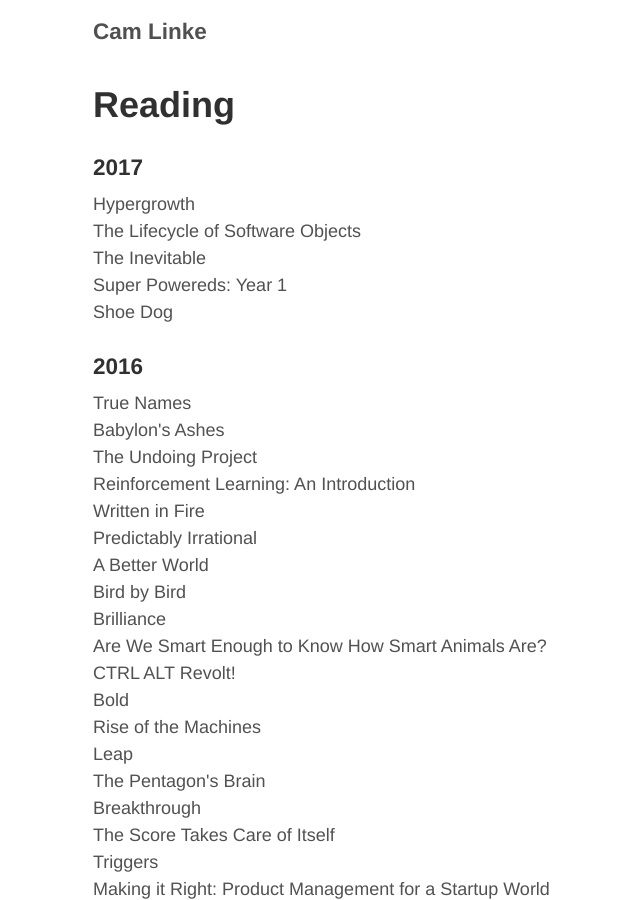
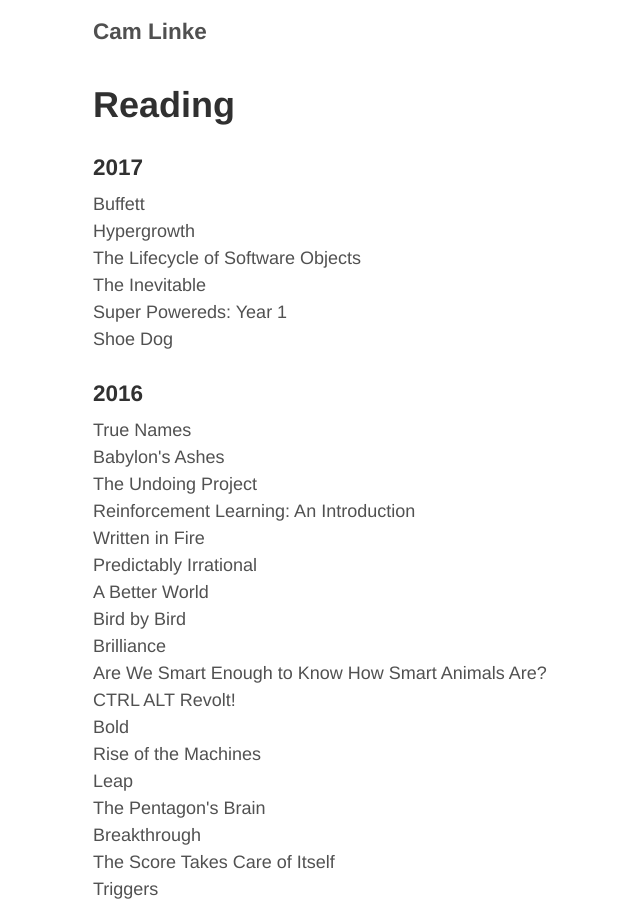
Before and after one commit to camlinke/camlinke.github.io, a Jekyll site: the page built from reading.md, in a window 1280 px wide and 900 px high. Shown: the whole window, without its empty margins (232-872 px from the left). Built offline with Jekyll 4.4.1, drawn with Linux system fonts in a browser that asks for light colours; nearby versions of some CDN libraries.

Commit message:
updated reading

```diff
--- a/reading.md
+++ b/reading.md
@@ -5,6 +5,7 @@
 
 <h3>2017</h3>
 <ul class="frontpage-list">
+    <li>Buffett</li>
     <li>Hypergrowth</li>
     <li>The Lifecycle of Software Objects</li>
     <li>The Inevitable</li>
```
